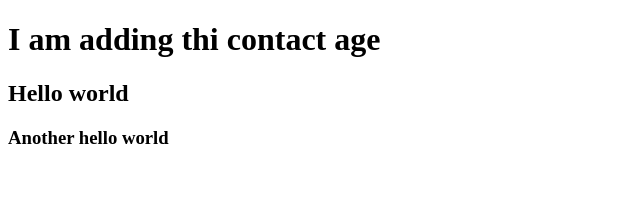
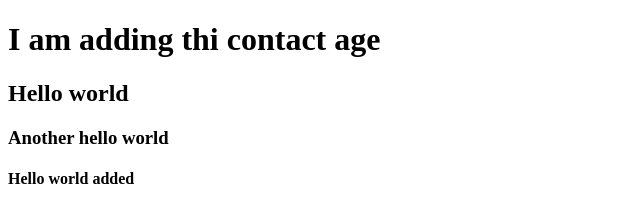
Before and after one commit to shekkumarabhi/git_pull_request, a plain HTML site: page contact.html in a window 1280 px wide. Shown: the whole page, without its empty margins (0-640 px from the left). Drawn offline with Linux system fonts and the light colour scheme.

Commit message:
Update contact.html

```diff
--- a/contact.html
+++ b/contact.html
@@ -9,5 +9,6 @@
 <h1>I am adding thi contact age</h1>
     <h2>Hello world</h2>
     <h3>Another hello world</h3>
+    <h4>Hello world added</h4>
 </body>
 </html>
```
